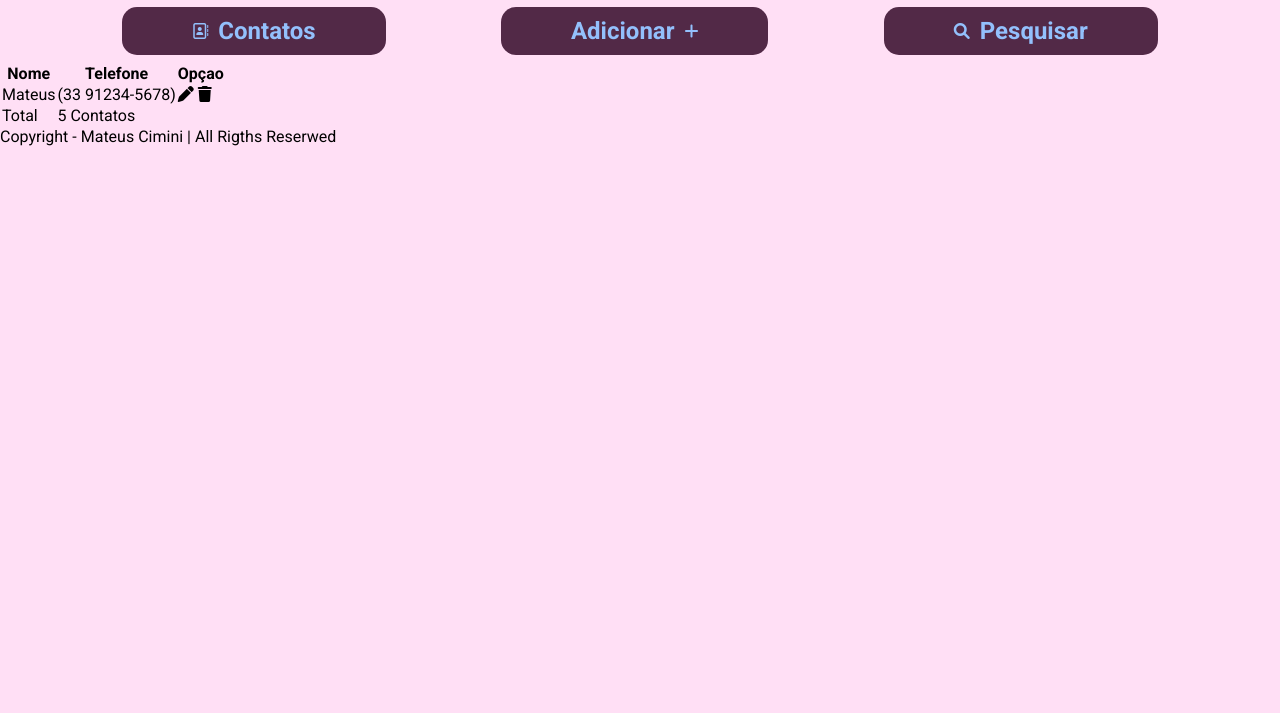
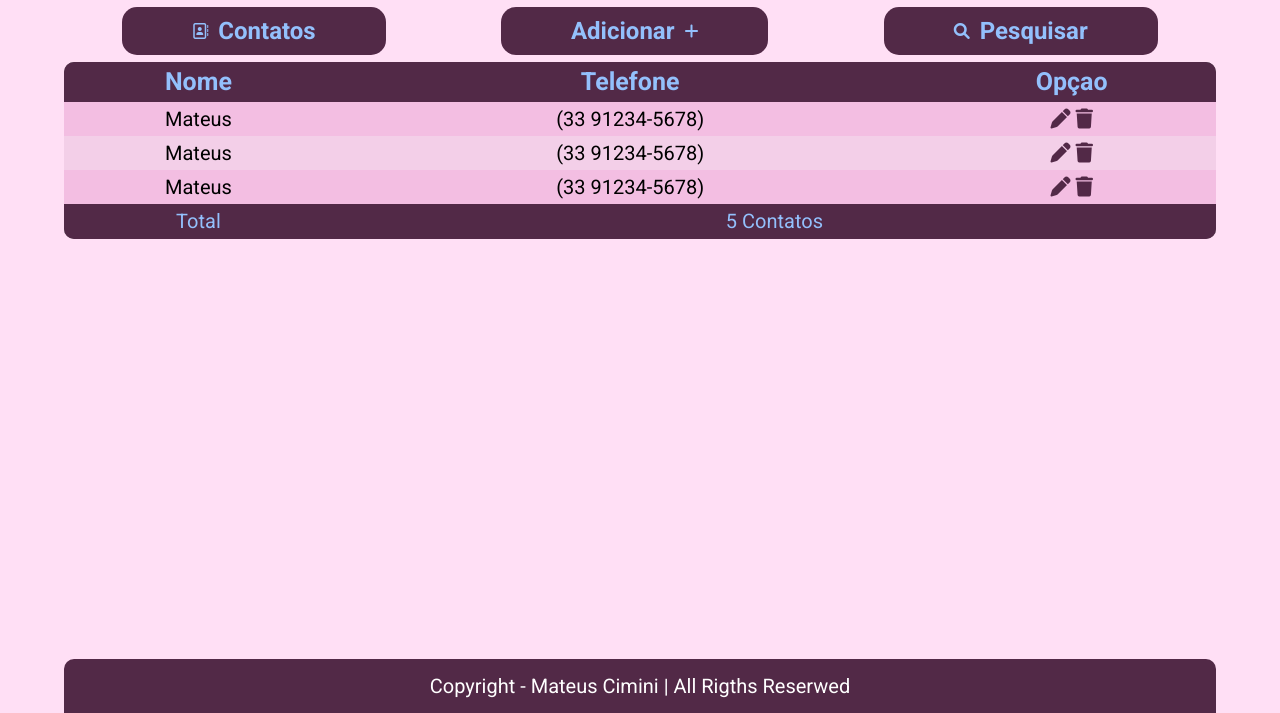
Before and after one commit to Mateus-Cimini-treinos/cursoEbacModulo8, a plain HTML site: page Exercicio/index.html in a window 1280 px wide. Shown: the part 87-800 px from the top of the page. Drawn offline with Linux system fonts and the light colour scheme.

Commit message:
estilizaçao do tabela e footer

```diff
--- a/Exercicio/index.html
+++ b/Exercicio/index.html
@@ -34,6 +34,7 @@
             </div>
         </div>
 
+        <div class="containerTabela">
             <table>
                 <thead>
                     <tr>
@@ -46,16 +47,27 @@
                     <tr>
                         <td>Mateus</td>
                         <td>(33 91234-5678)</td>
-                    <td><i class="fa-solid fa-pen"></i> <i class="fa-solid fa-trash"></i></th>
+                        <td><i class="fa-solid fa-pen"></i> <i class="fa-solid fa-trash"></i></td>
+                    </tr>
+                    <tr>
+                        <td>Mateus</td>
+                        <td>(33 91234-5678)</td>
+                        <td><i class="fa-solid fa-pen"></i> <i class="fa-solid fa-trash"></i></td>
+                    </tr>
+                    <tr>
+                        <td>Mateus</td>
+                        <td>(33 91234-5678)</td>
+                        <td><i class="fa-solid fa-pen"></i> <i class="fa-solid fa-trash"></i></td>
                     </tr>
                 </tbody>
                 <tfoot>
                     <tr>
                         <td>Total</td>
-                    <td>5 Contatos</td>
+                        <td colspan="5">5 Contatos</td>
                     </tr>
                 </tfoot>
             </table>
+        </div>
 
         <footer>
             <p> Copyright - Mateus Cimini | All Rigths Reserwed</p>
--- a/Exercicio/style.css
+++ b/Exercicio/style.css
@@ -80,6 +80,80 @@ header a {
     cursor: pointer;
 }
 
+.containerTabela {
+    display: flex;
+    justify-content: center;
+}
+
+table i {
+    color: #522947;
+    cursor: pointer;
+}
+
+table {
+    background-color: grey;
+    width: 90%;
+    border-radius: 10px;
+    overflow: hidden;
+    border-collapse: collapse;
+}
+
+table td {
+    text-align: center;
+    padding: 5px 0px;
+}
+
+thead {
+    background-color: #522947;
+    color: #93c0fc;
+    font-size: 25px;
+    padding: 10px 50px;
+    height: 40px;
+    cursor: default;
+}
+
+tbody {
+    background-color: #f7b9e3;
+    font-size: 20px;
+    height: 30px;
+    cursor: default;
+}
+
+tbody tr:nth-child(odd) {
+    background-color: #f3bee2;
+}
+
+tbody tr:nth-child(even) {
+    background-color: #f3cfe8;
+}
+
+tfoot {
+    background-color: #522947;
+    color: #93c0fc;
+    font-size: 20px;
+    padding: 10px 0px;
+    height: 35px;
+    text-align: center;
+}
+
+footer {
+    background-color: #522947;
+    color: #fff;
+    position: fixed;
+    bottom: 0;
+    left: 50%;
+    transform: translateX(-50%);
+    width: 90%;
+    padding: 15px 0;
+    text-align: center;
+    border-top-left-radius: 10px;
+    border-top-right-radius: 10px;
+    font-size: 20px;
+}
+
+
+
+
 
 /* 0px - 480px = smartphones */
 @media (max-width: 480px) {
```
Lines whose indentation alone changed are shown as unchanged.
